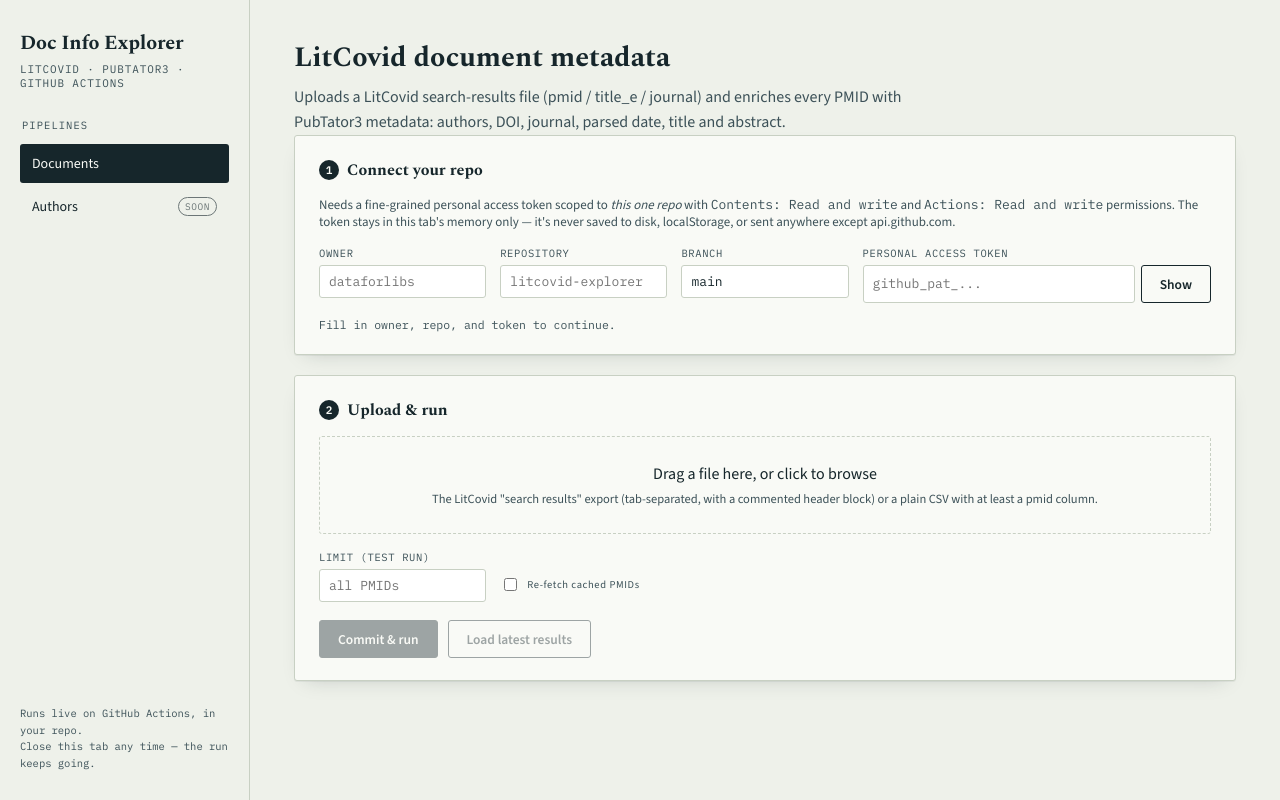
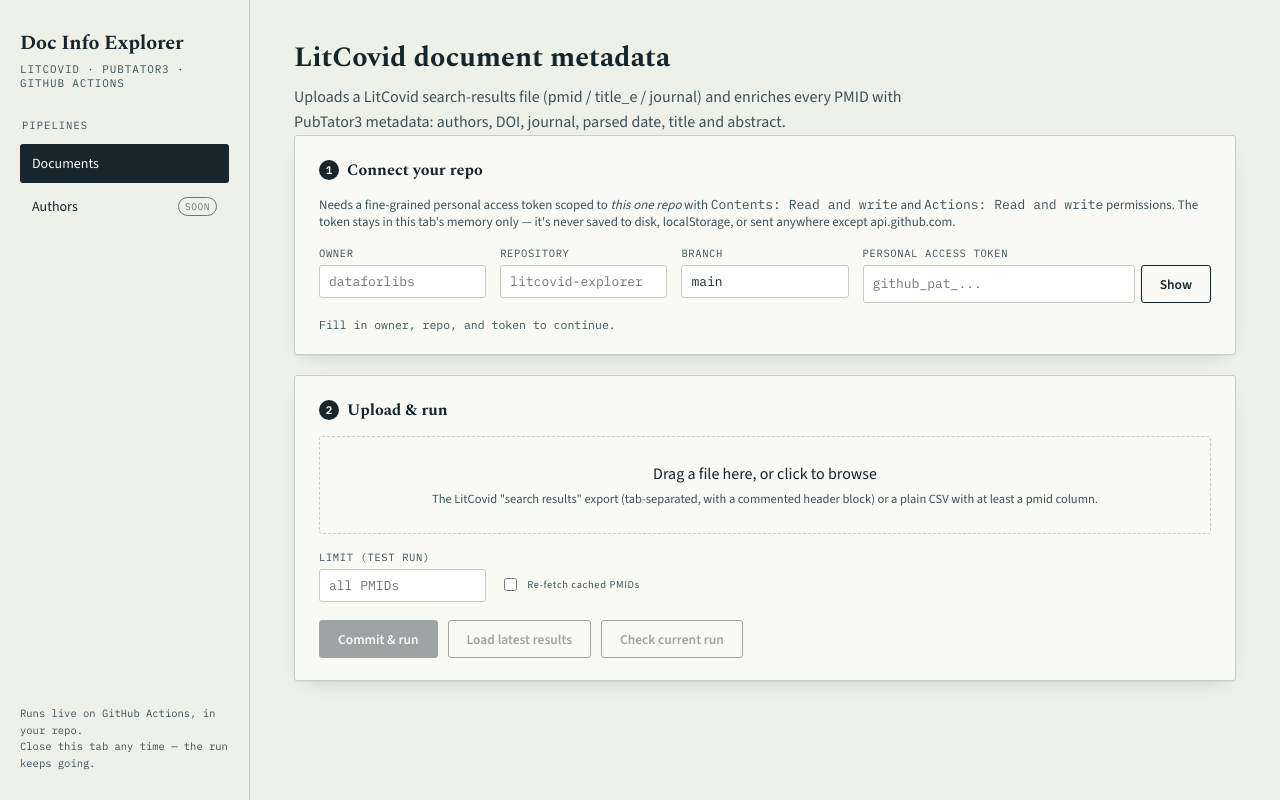
Before and after one commit to obuchel/litcovid-explorer, a React (Vite) app: page / in a window 1280 px wide. Built offline with nearby package versions, Linux system fonts and the light colour scheme.

Commit message:
Add reconnect option for tracking an already-running workflow

```diff
--- a/src/App.jsx
+++ b/src/App.jsx
@@ -5,7 +5,7 @@
 import RunPanel from './components/RunPanel.jsx';
 import ResultsPanel from './components/ResultsPanel.jsx';
 import { PIPELINES, getPipeline } from './pipelines/registry.js';
-import { getRepoFile, putRepoFile, dispatchWorkflow, findDispatchedRun, getRun } from './lib/github.js';
+import { getRepoFile, putRepoFile, dispatchWorkflow, findDispatchedRun, getRun, getLatestRun } from './lib/github.js';
 
 const POLL_INTERVAL_MS = 6000;
 
@@ -53,6 +53,23 @@
     const parsed = Papa.parse(text, { header: true, skipEmptyLines: true });
     setRows(parsed.data);
     setCsvText(text);
+  }
+
+  async function handleCheckCurrentRun() {
+    if (!connected || !pipeline.workflowFile) return;
+    log('info', 'Looking for the most recent run on GitHub...');
+    try {
+      const run = await getLatestRun({ ...settings, workflowFile: pipeline.workflowFile });
+      if (!run) {
+        log('warn', 'No runs found for this workflow yet.');
+        return;
+      }
+      setRunInfo({ runId: run.id, htmlUrl: run.html_url });
+      log('info', `Watching run #${run.run_number} (${run.status})...`);
+      pollRun(run.id);
+    } catch (err) {
+      log('err', err.message);
+    }
   }
 
   async function handleLoadLatest() {
@@ -111,8 +128,12 @@
         since: dispatchedAt,
       });
       if (!run) {
-        setStatus('error');
-        log('err', 'Could not find the dispatched run. Check the Actions tab on GitHub directly.');
+        log(
+          'warn',
+          'Started the run but lost track of it (GitHub API lag). Click "Check current run" below — ' +
+            'the run itself is unaffected and keeps going on GitHub regardless.',
+        );
+        setStatus('idle');
         return;
       }
       setRunInfo({ runId: run.id, htmlUrl: run.html_url });
@@ -190,6 +211,7 @@
               runInfo={runInfo}
               onCommitAndRun={handleCommitAndRun}
               onLoadLatest={handleLoadLatest}
+              onCheckCurrentRun={handleCheckCurrentRun}
               onStopWatching={stopPolling}
               busy={!connected || ['committing', 'dispatching'].includes(status)}
             />
--- a/src/components/RunPanel.jsx
+++ b/src/components/RunPanel.jsx
@@ -23,6 +23,7 @@
   runInfo,
   onCommitAndRun,
   onLoadLatest,
+  onCheckCurrentRun,
   onStopWatching,
   busy,
 }) {
@@ -72,6 +73,9 @@
         <button className="btn secondary" disabled={busy} onClick={onLoadLatest}>
           Load latest results
         </button>
+        <button className="btn secondary" disabled={busy} onClick={onCheckCurrentRun}>
+          Check current run
+        </button>
         {running && (
           <button className="btn secondary" onClick={onStopWatching}>
             Stop watching (run keeps going on GitHub)
```
Also changed, not shown: src/lib/github.js.
